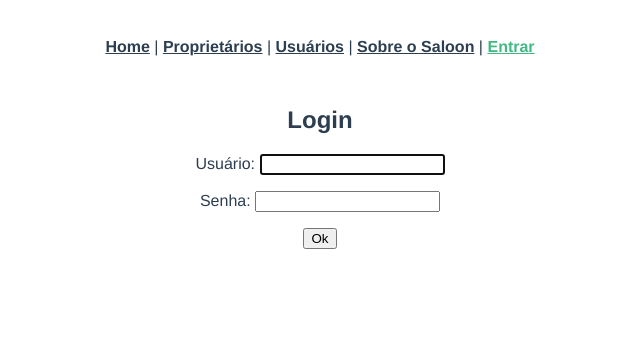
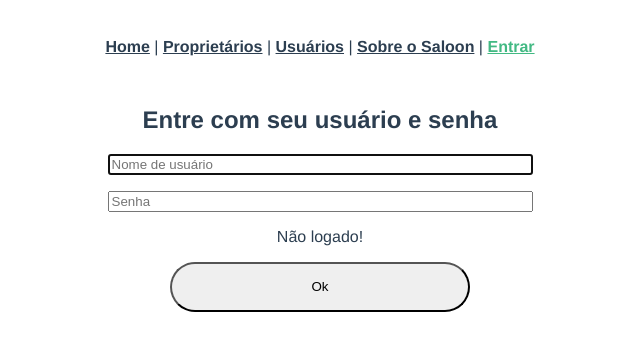
Before and after one commit to MarcosVP-Fatec/Saloon, a Vue app in the folder src/main/java/br/gov/sp/fatec/saloon/view/: page /logar in a window 1280 px wide. Shown: the top 350 px of the page, without its empty margins (320-960 px from the left). Built offline with nearby package versions, Linux system fonts and the light colour scheme.

Commit message:
Login - FUNCIONOUgit add *! ATÉ QUE ENFIM!

```diff
--- a/src/main/java/br/gov/sp/fatec/saloon/view/src/router/index.js
+++ b/src/main/java/br/gov/sp/fatec/saloon/view/src/router/index.js
@@ -52,19 +52,21 @@ const router = new VueRouter({
 // next = Função que uso para permitir ou não a navegação
 router.beforeEach( (to, from, next) => {
     //Aqui faremos a verificação do usuário logado se ele tem premissão ou não de entrar
-    //if (from.name === 'Logar' || from.name === 'Home' || store.state.isLogValido()) {
-    window.alert("ROUTER | INDEX.JS to.name = " + to.name + "   |||   from.name = " + from.name + "   |||   isLogVencido = " + (store.getters.isLogVencido?"SIM":"não"));
-    if ( to.name === 'Home' || to.name === null) {
+    //window.alert("1 >> ROUTER | INDEX.JS to.name = " + to.name + "   |||   from.name = " + from.name + "   |||   isLogVencido = " + (store.getters.isLogVencido?"SIM":"não"));
+    if ( to.name === 'Home' || to.name === 'About' ||  to.name === 'Logar' || to.name === null) {
+        //window.alert("2 >> ROUTER | INDEX.JS next() ");
         next()
     } else if (store.getters.isLogVencido) {
-        window.alert("ROUTER | INDEX.JS else if (isLogVencido)= "+store.getters.isLogVencido);
+        //window.alert("3 >> ROUTER | INDEX.JS else if (isLogVencido)= "+store.getters.isLogVencido);
         if (to.name === 'Logar') {
+            //window.alert("3.SIM >> ROUTER | INDEX.JS else if (isLogVencido)= "+store.getters.isLogVencido);
             next()
         } else {
-           next(false) ;
+            window.alert("Você não está logado !")
+            next(false) ;
         }
     } else {
-        alert("ROUTER | INDEX.JS  ÚLTIMO ELSE")
+        //alert("4 >> ROUTER | INDEX.JS  ÚLTIMO ELSE")
         next()
     }
 } )
--- a/src/main/java/br/gov/sp/fatec/saloon/view/src/store/index.js
+++ b/src/main/java/br/gov/sp/fatec/saloon/view/src/store/index.js
@@ -33,8 +33,8 @@ export default new Vuex.Store({
   getters: {
       getUsuario:   state => { return state.login_usuario                               }
     , getSenha:     state => { return state.login_senha                                 }
-    , isLogVencido: (state) => { return Date.now() - state.login_momento > (10 * 1000)  } //30 minutos
-    //, isLogVencido: (state) => { return Date.now() - state.login_momento > (1800 * 1000)  } //30 minutos
+    , isLogVencido: state => { return Date.now() - state.login_momento > (10 * 1000)  } //30 minutos
+    //, isLogVencido: state => { return Date.now() - state.login_momento > (1800 * 1000)  } //30 minutos
   },
   mutations: {
       setUsuario(state, valor)      { state.login_usuario = valor;      }
--- a/src/main/java/br/gov/sp/fatec/saloon/view/src/views/Logar.vue
+++ b/src/main/java/br/gov/sp/fatec/saloon/view/src/views/Logar.vue
@@ -6,16 +6,15 @@
   <div>
     <div v-if="this.isLogVencido">
         <form @submit.prevent="login">
-            <h2>Login</h2>
+            <h2>Entre com seu usuário e senha</h2>
             <p>
-                <label for="username">Usuário: </label>
-                <input type="text"     id="username"      required autofocus v-model="log_apelido"/>
+                <input type="text"     id="username"      placeholder="Nome de usuário" size=50 required autofocus v-model="log_apelido"/>
             </p>
             <p>
-                <label for="inputPassword">Senha: </label>
-                <input type="password" id="inputPassword" required           v-model="log_senha"/>
+                <input type="password" id="inputPassword" placeholder="Senha"           size=50 required           v-model="log_senha"/>
             </p>
-            <button type="submit">Ok</button>
+            <p> {{ log_situacao }}</p>
+            <button type="submit" style="height:50px; width:300px; border-radius:25px;">Ok</button>
         </form>
     </div>
     <div v-if="!this.isLogVencido">
@@ -35,6 +34,7 @@ export default {
             return {
                 log_apelido: ''
             ,   log_senha: ''
+            ,   log_situacao: 'Não logado!'
             }
         }
     ,   methods: {
@@ -51,42 +51,39 @@ export default {
                                auth:       { username: this.log_apelido, password: this.log_senha } //Minha autenticação
                             }
                     ).then( res => { //Se deu tudo certo funcionou usuário e senha
-                        console.log('############################ AXIOS SUCCESS');
+
+                        //alert("Entreio no RES"); //PAREI AQUI
                         console.log(res);
-                        console.log('############################');
                         this.sucesso();
 
                     }).catch(error => {
 
-                        console.log('############################ AXIOS ERROR');
+                        console.log(error);
+                        //alert("Entrei no ERROR"); //parei aqui
+                        //alert("error.response.status => " + error.response.status) //parei aqui
 
                         if (error.response){
 
                             // A solicitação foi feita e o servidor respondeu com um código de status
-                            console.log(error.response.data);
-                            console.log(error.response.status);
-                            console.log(error.response.headers);
+                            // console.log(error.response.data);
+                            // console.log(error.response.status);
+                            // console.log(error.response.headers);
 
                             if (error.response.status === 401){ //Significa que usuário e senha estão errados
-                                alert('Usuário ou senha inválidos');
-                                this.$router.push('/logar');
+                                alert('Usuário ou senha inválidos !');
                             } else { //Se for qualquer outro erro signfica que usuário e senha passou
                                 this.sucesso();
-                                alert('Logar.vue (else/sucesso) = '+this.$router.to.path);
-                                this.$router.push(this.$router.to.path);
                             }
 
                         } else if (error.request) {
 
                             // A solicitação foi feita, mas nenhuma resposta foi recebida
-                            alert('Erro na solicitação de autenticação! Tente novamente.');
-                            this.$router.push('/logar');
+                            alert('Erro na solicitação de autenticação! Tente novamente.' + error.request.response);
 
                         } else {
 
                             // Algo aconteceu com a confituração da solicitação que disparou um erro.
                             alert('Erro na solicitação de autenticação! Tente novamente.');
-                            this.$router.push('/logar');
 
                         }
 
@@ -98,8 +95,9 @@ export default {
                 this.setUsuario(this.log_apelido);
                 this.setSenha(this.log_senha);
                 this.setMomento();
-                this.$router.push('/home'); //Necessário criar uma rota proprietario
-                alert("Logar.vue (sucesso) => " + this.$router.axios.to.name);
+                this.log_apelido = '';
+                this.log_senha = '';
+                this.log_situacao = "L O G A D O";
 
             }
         }
```
